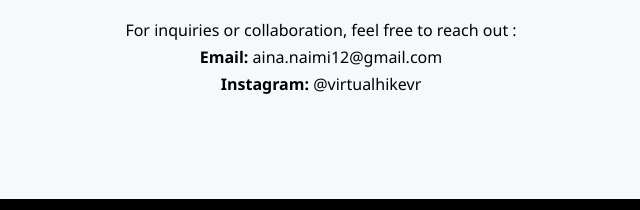
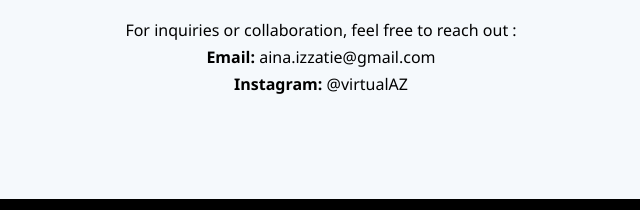
Before and after one commit to ainanaimi/VR-3Dhiking, a plain HTML site: page index.html in a window 1280 px wide. Shown: the part 2012-2222 px from the top of the page, 319-959 px from the left. Drawn offline with Linux system fonts and the light colour scheme.

Commit message:
Update index.html

```diff
--- a/index.html
+++ b/index.html
@@ -87,8 +87,8 @@
   <section id="contact" class="contact">
     <h2 id="contact-title">Contact</h2>
     <p id="contact-desc">For inquiries or collaboration, feel free to reach out :</p>
-    <p><strong>Email:</strong> aina.naimi12@gmail.com</p>
-    <p><strong>Instagram:</strong> @virtualhikevr</p>
+    <p><strong>Email:</strong> aina.izzatie@gmail.com</p>
+    <p><strong>Instagram:</strong> @virtualAZ</p>
   </section>
 
   <!-- ===== Footer ===== -->
```
